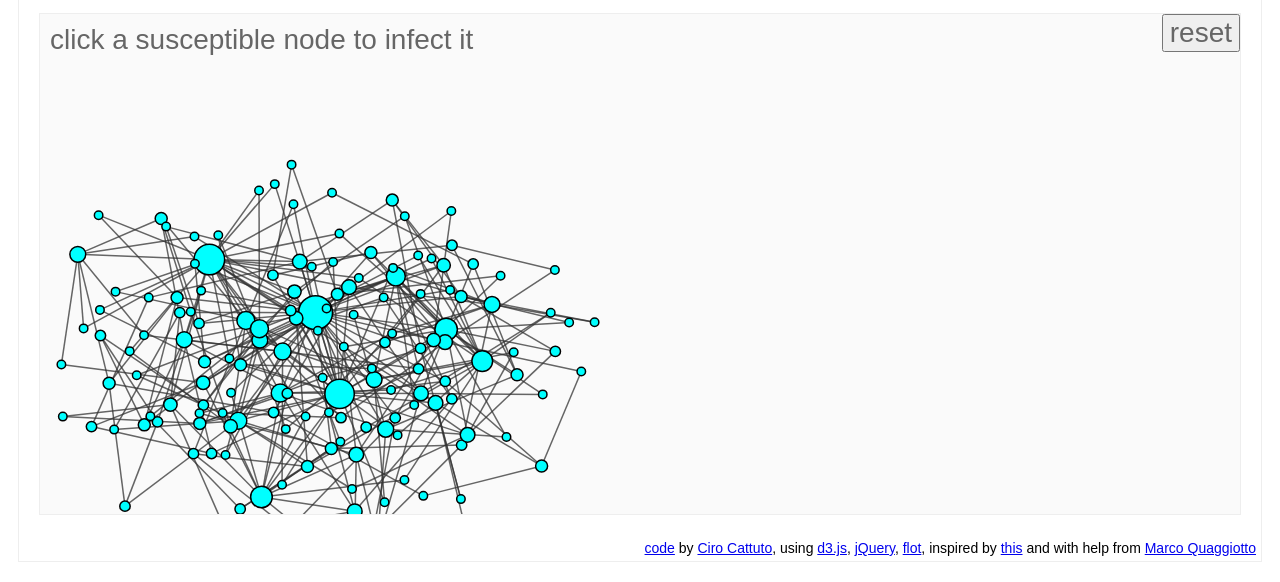
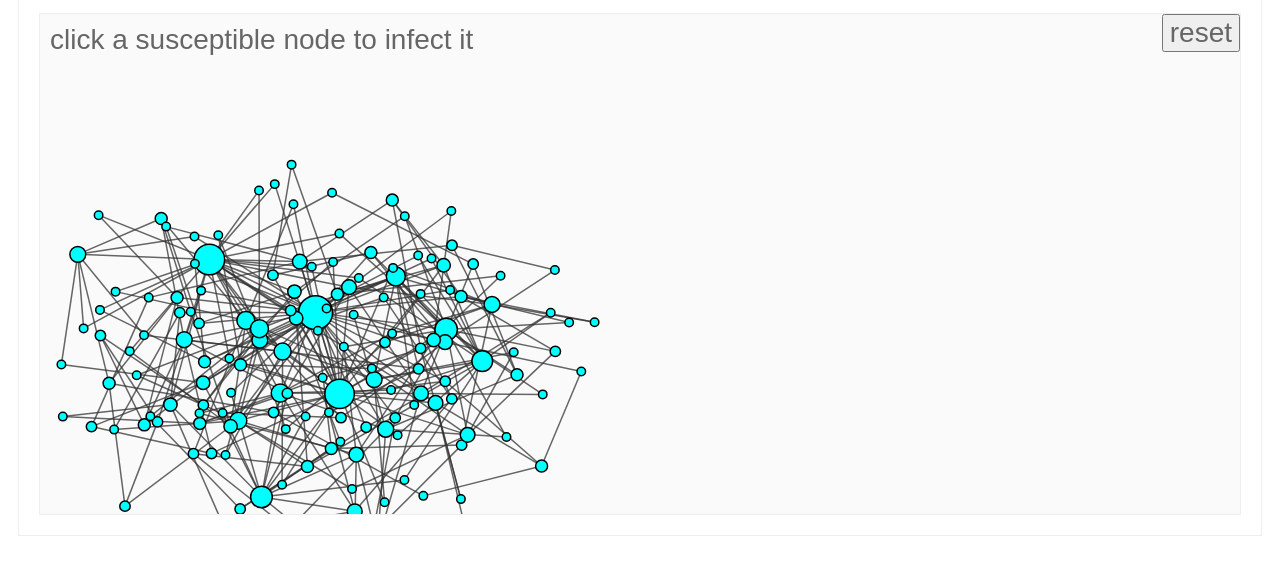
Before and after one commit to adilo231/HISBmodel, a plain HTML site: page index.html in a window 1280 px wide. Shown: the part 218-800 px from the top of the page. Drawn offline with Linux system fonts and the light colour scheme; animation ran at ten frames a second.

Commit message:
Update index.html

```diff
--- a/index.html
+++ b/index.html
@@ -34,8 +34,7 @@
     </div>
   </div>
 
-  <div id="credits"><a href="https://github.com/ccattuto/SIRtoy">code</a> by <a href="http://www.cirocattuto.info/">Ciro Cattuto</a>, using <a href="http://mbostock.github.com/d3/">d3.js</a>, <a href="http://jquery.com/">jQuery</a>, <a href="http://code.google.com/p/flot/">flot</a>, inspired by <a href="http://blockses.appspot.com/929623">this</a> and with help from <a href="http://knowledgecartography.org/">Marco Quaggiotto</a></div>
-  </div>
+
 
   <script type="text/javascript" src="sirtoy.js"></script>
 
```
